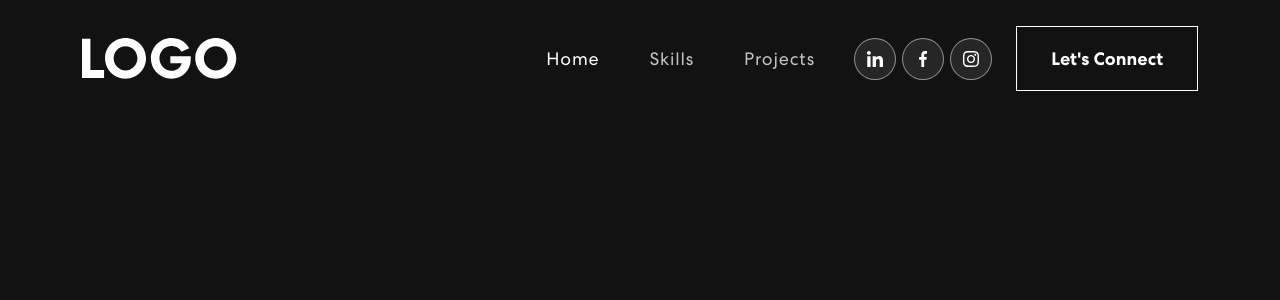
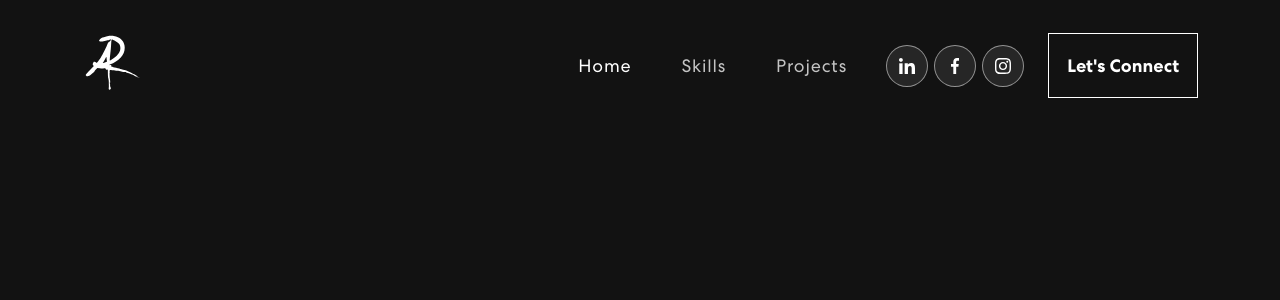
Before and after one commit to aryan21x/Portfolio_Website, a React (Create React App) app: page / in a window 1280 px wide. Shown: the top 300 px of the page. Built offline with nearby package versions, Linux system fonts and the light colour scheme.

Commit message:
fixed a small active bug that took forever to debug

```diff
--- a/src/App.css
+++ b/src/App.css
@@ -61,6 +61,13 @@ nav.navbar.scrolled {
 nav.navbar a.navbar-brand {
     width: 9%;
 }
+
+nav.navbar .navbar-brand img{
+    width: 60%;
+    height: 10%;
+    filter: brightness(0) invert(1);
+}
+
 nav.navbar .nav-link.navbar-link {
   font-weight: 400;
   color: #fff !important;
@@ -69,10 +76,11 @@ nav.navbar .nav-link.navbar-link {
   font-size: 18px;
   opacity: 0.75;
 }
-nav.navbar  a.nav-link.navbar-link:hover,
-nav.navbar  a.nav-link.navbar-link.active {
+nav.navbar  .nav-link.navbar-link:hover,
+nav.navbar  .nav-link.act.navbar-link {
     opacity: 1;
 }
+
 span.navbar-text {
     display: flex;
     align-items: center;
@@ -118,7 +126,7 @@ span.navbar-text {
   font-weight: 700;
   color: #fff;
   border: 1px solid #fff;
-  padding: 18px 34px;
+  padding: 18px 18px;
   font-size: 18px;
   margin-left: 18px;
 	position: relative;
--- a/src/components/Navbar.js
+++ b/src/components/Navbar.js
@@ -1,6 +1,6 @@
 import {useState, useEffect} from "react";
 import {Navbar,Nav,Container} from 'react-bootstrap';
-import logo from "../assets/img/logo.svg";
+import logo from "../assets/img/AnR.svg";
 import navIcon1 from "../assets/img/nav-icon1.svg";
 import navIcon2 from "../assets/img/nav-icon2.svg";
 import navIcon3 from "../assets/img/nav-icon3.svg";
@@ -22,24 +22,28 @@ const CustomNavbar = () => {
     return () => window.removeEventListener("scroll", onScroll);
   }, [])
 
-  const onUpdateActivelink = (value) => {
+  const onUpdateActive = (value) => {
     setActiveLink(value);
+  }
+
+  const onLogoClick = () => {
+    setActiveLink('home');
   }
 
   return (
     <Navbar expand="lg" className={scrolled ? "scrolled": ""}>  {/* change to lg */}
       <Container>
-        <Navbar.Brand href="#home">
-            <img src={logo} alt="logo" />
+        <Navbar.Brand href="#home" onClick={ () => onLogoClick()}>
+            <img src={logo} alt="logo" className="d-none d-lg-block"/>
         </Navbar.Brand>
         <Navbar.Toggle aria-controls="basic-navbar-nav">
             <span className="navbar-toggler-icon"></span>
         </Navbar.Toggle>
         <Navbar.Collapse id="basic-navbar-nav">
           <Nav className="ms-auto">
-            <Nav.Link href="#home" className={activeLink === 'home' ? 'active navbar-link' : 'navbar-link'} onClick={ () => onUpdateActivelink('home')} >Home</Nav.Link>
-            <Nav.Link href="#skills" className={activeLink === 'skills' ? 'active navbar-link' : 'navbar-link'} onClick={ () => onUpdateActivelink('skills')} >Skills</Nav.Link>
-            <Nav.Link href="#projects" className={activeLink === 'projects' ? 'active navbar-link' : 'navbar-link'} onClick={ () => onUpdateActivelink('projects')} >Projects</Nav.Link>
+            <Nav.Link href="#home" className={activeLink === 'home' ? 'act navbar-link' : 'navbar-link'} onClick={ () => onUpdateActive('home')} >Home</Nav.Link>
+            <Nav.Link href="#skills" className={activeLink === 'skills' ? 'act navbar-link' : 'navbar-link'} onClick={ () => onUpdateActive('skills')} >Skills</Nav.Link>
+            <Nav.Link href="#projects" className={activeLink === 'projects' ? 'act navbar-link' : 'navbar-link'} onClick={ () => onUpdateActive('projects')} >Projects</Nav.Link>
           </Nav>
         <span className="navbar-text">
             <div className="social-icon">
```
Also changed, not shown: src/assets/img/AnR.svg (added).
